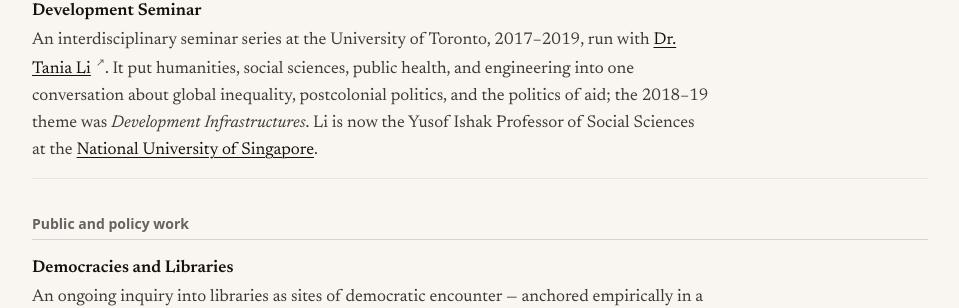
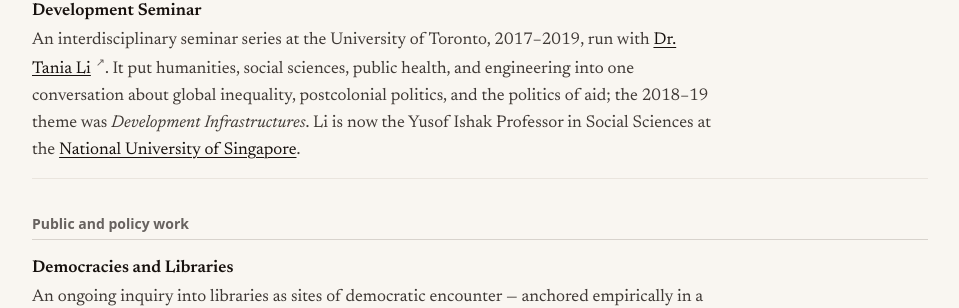
Before and after one commit to skishchampi/skishchampi.github.io, a Jekyll site: the page built from collaborations.md, in a window 1280 px wide. Shown: the part 594-902 px from the top of the page, without its empty margins (160-1119 px from the left). Built offline with Jekyll 4.4.1, drawn with Linux system fonts in a browser that asks for light colours.

Commit message:
content: point the NUS link at the Malay Studies faculty listing (#128)
NUS's own listing gives the title as Yusof Ishak Professor in Social Sciences, and her card there links taniali.org rather than an NUS profile page, so the faculty listing is the anchor.

Co-authored-by: skishchampi <996985+skishchampi@users.noreply.github.com>

```diff
--- a/collaborations.md
+++ b/collaborations.md
@@ -26,7 +26,7 @@ description: "Collaborative projects and public-facing work by Aakash Solanki: s
 
 <article class="project">
   <h2><a href="/utdevsem/">Development Seminar</a></h2>
-  <p>An interdisciplinary seminar series at the University of Toronto, 2017&ndash;2019, run with <a target="_blank" rel="noopener noreferrer" href="https://www.anthropology.utoronto.ca/people/directories/all-faculty/tania-li">Dr. Tania Li</a>&nbsp;<sup class="archive-link"><a target="_blank" rel="noopener noreferrer" href="https://web.archive.org/web/2/https://www.anthropology.utoronto.ca/people/directories/all-faculty/tania-li" aria-label="Wayback Machine archived copy">↗</a></sup>. It put humanities, social sciences, public health, and engineering into one conversation about global inequality, postcolonial politics, and the politics of aid; the 2018&ndash;19 theme was <em>Development Infrastructures</em>. Li is now the Yusof Ishak Professor of Social Sciences at the <a target="_blank" rel="noopener noreferrer" href="https://fass.nus.edu.sg/mls/">National University of Singapore</a>.</p>
+  <p>An interdisciplinary seminar series at the University of Toronto, 2017&ndash;2019, run with <a target="_blank" rel="noopener noreferrer" href="https://www.anthropology.utoronto.ca/people/directories/all-faculty/tania-li">Dr. Tania Li</a>&nbsp;<sup class="archive-link"><a target="_blank" rel="noopener noreferrer" href="https://web.archive.org/web/2/https://www.anthropology.utoronto.ca/people/directories/all-faculty/tania-li" aria-label="Wayback Machine archived copy">↗</a></sup>. It put humanities, social sciences, public health, and engineering into one conversation about global inequality, postcolonial politics, and the politics of aid; the 2018&ndash;19 theme was <em>Development Infrastructures</em>. Li is now the Yusof Ishak Professor in Social Sciences at the <a target="_blank" rel="noopener noreferrer" href="https://fass.nus.edu.sg/mls/faculty/">National University of Singapore</a>.</p>
 </article>
 
 <h2 class="label">Public and policy work</h2>
```
